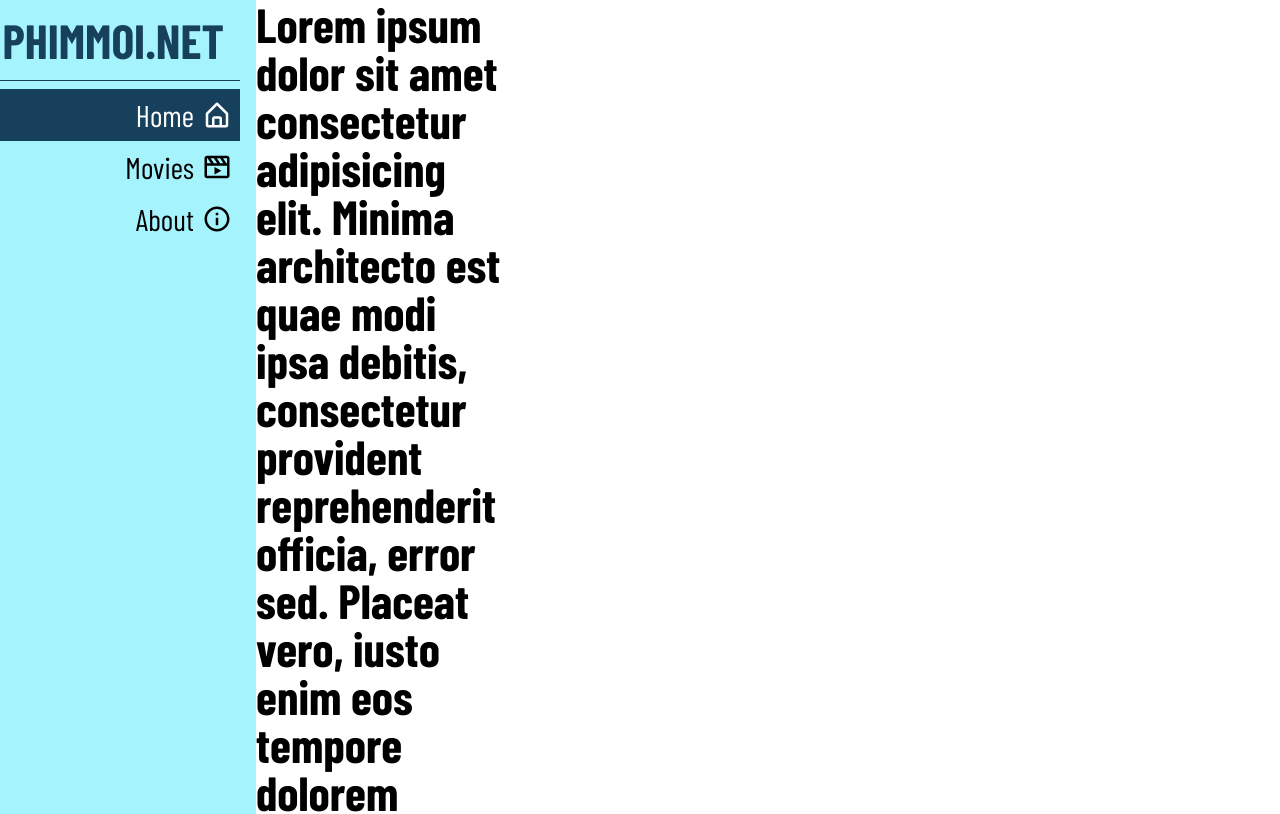
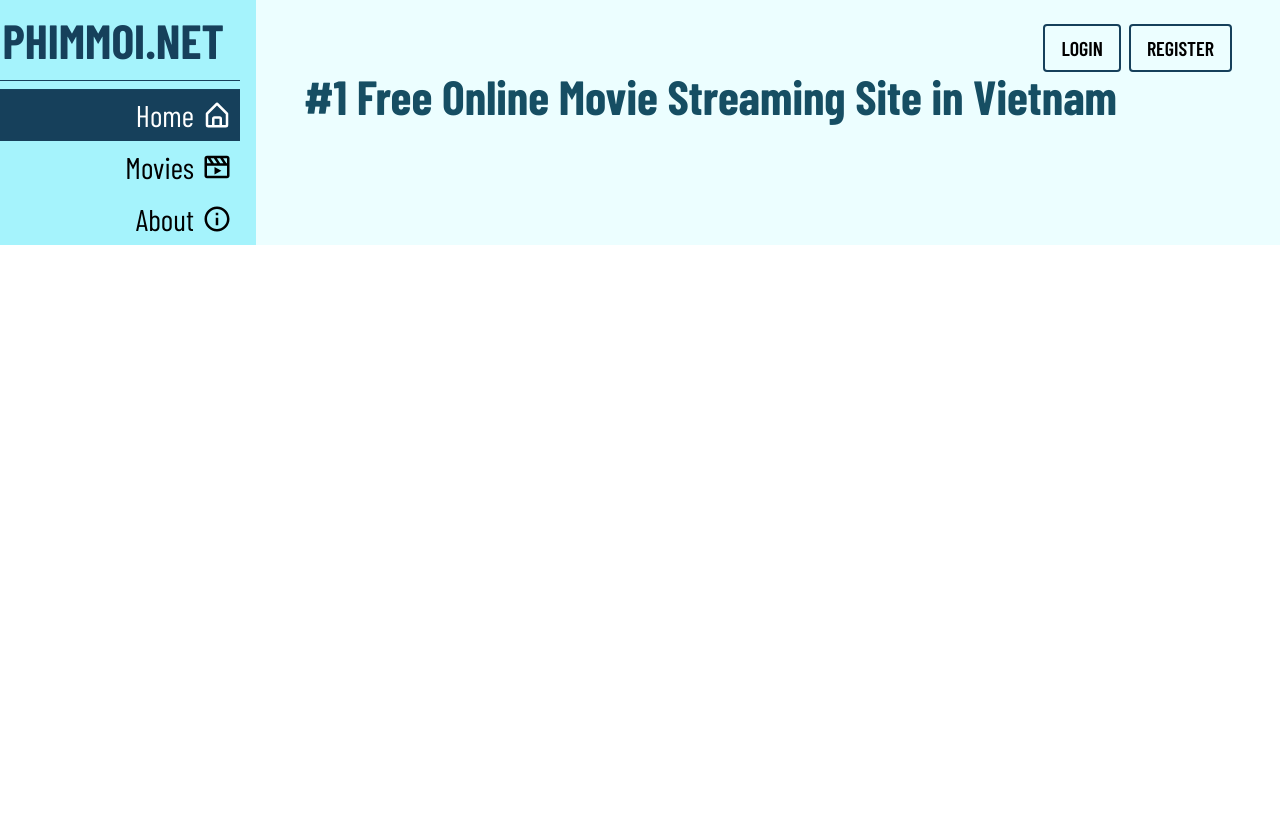
Before and after one commit to lpredrum136/vite-react-tailwind-tutorial, a React (Vite) app: page / in a window 1280 px wide. Shown: the top 814 px of the page. Built offline with nearby package versions, Linux system fonts and the light colour scheme; a web font is replaced by a local one.

Commit message:
done AuthBtn and Header

```diff
--- a/src/App.css
+++ b/src/App.css
@@ -9,7 +9,15 @@
 		@apply text-5xl font-bold;
 	}
 
+	h2 {
+		@apply text-4xl font-semibold;
+	}
+
 	h3 {
 		@apply text-3xl;
 	}
 }
+
+.btn {
+	@apply border-2 px-4 py-2 border-primary rounded uppercase text-xl font-semibold cursor-pointer;
+}
--- a/src/App.tsx
+++ b/src/App.tsx
@@ -1,4 +1,6 @@
 import './App.css'
+import AuthBtn from './components/AuthBtn'
+import Header from './components/Header'
 import Nav from './components/Nav'
 
 function App() {
@@ -6,16 +8,9 @@
 		<div className='grid grid-cols-5'>
 			<Nav />
 
-			<main>
-				<h1>
-					Lorem ipsum dolor sit amet consectetur adipisicing elit. Minima
-					architecto est quae modi ipsa debitis, consectetur provident
-					reprehenderit officia, error sed. Placeat vero, iusto enim eos tempore
-					dolorem consequuntur quisquam. Lorem ipsum dolor sit, amet consectetur
-					adipisicing elit. Totam nobis alias, sunt, dignissimos unde sed
-					veritatis delectus, ipsa recusandae omnis nam laboriosam reiciendis
-					cupiditate nemo explicabo obcaecati ut. Repellendus, sequi. lorem
-				</h1>
+			<main className='px-12 py-6 col-span-4 bg-cyan-50'>
+				<AuthBtn />
+				<Header />
 			</main>
 		</div>
 	)
--- /dev/null
+++ b/src/components/AuthBtn/index.tsx
@@ -0,0 +1,10 @@
+const Index = () => {
+	return (
+		<div className='flex justify-end'>
+			<button className='btn mr-2'>Login</button>
+			<button className='btn'>Register</button>
+		</div>
+	)
+}
+
+export default Index
--- /dev/null
+++ b/src/components/Header/index.tsx
@@ -0,0 +1,9 @@
+const Index = () => {
+	return (
+		<h1 className='text-cyan-900'>
+			#1 Free Online Movie Streaming Site in Vietnam
+		</h1>
+	)
+}
+
+export default Index
```
